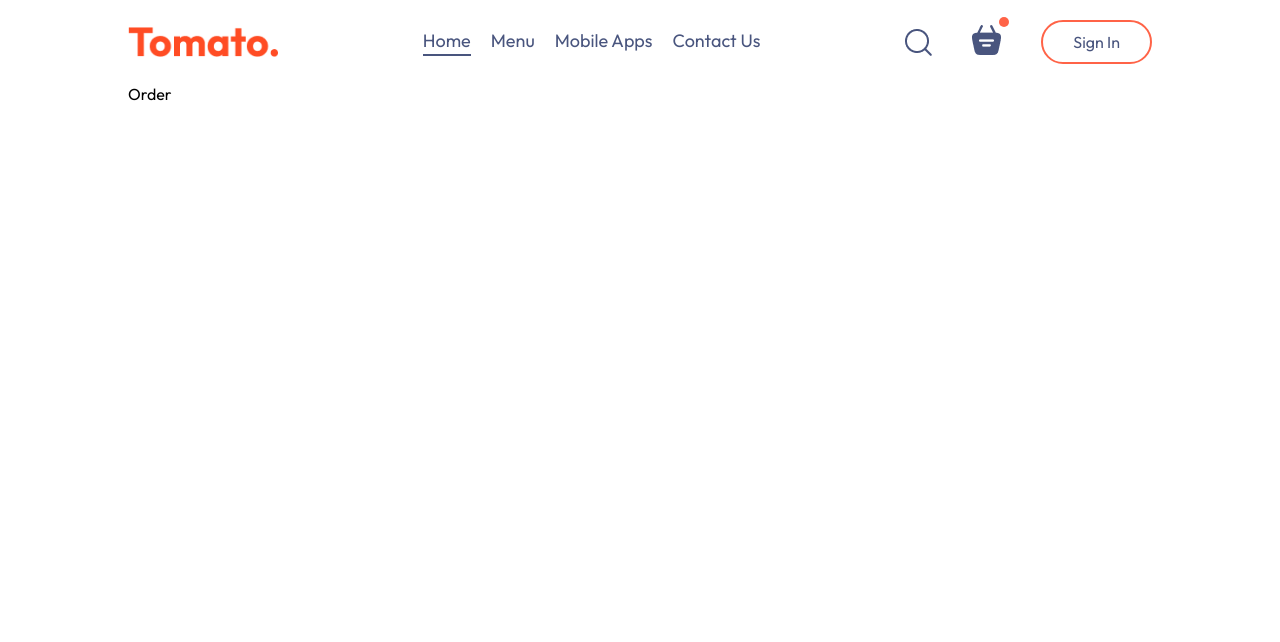
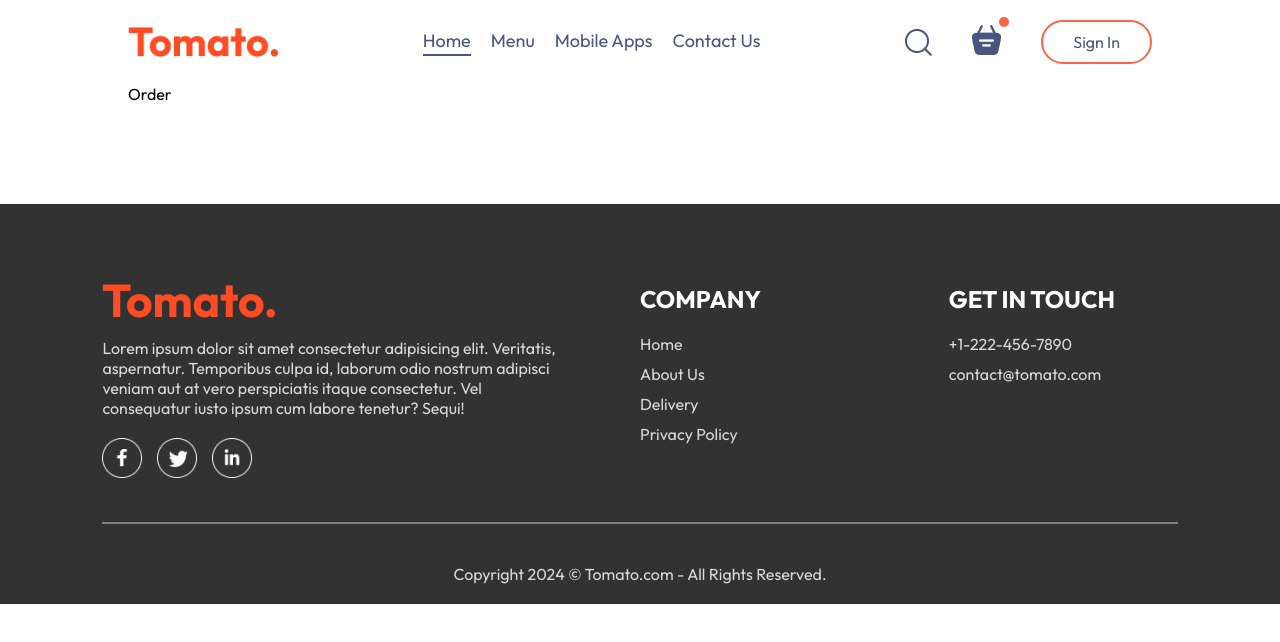
Before and after one commit to durpintm/food-delivery-app, a React (Vite) app in the folder frontend/: page /order in a window 1280 px wide. Shown: the top 642 px of the page. Built offline with nearby package versions, Linux system fonts and the light colour scheme.

Commit message:
Footer added

```diff
--- a/frontend/src/App.jsx
+++ b/frontend/src/App.jsx
@@ -3,9 +3,11 @@
 import Home from "./pages/Home/Home";
 import Cart from "./pages/Cart/Cart";
 import Order from "./pages/Order/Order";
+import Footer from "./components/Footer/Footer";
 
 const App = () => {
   return (
+    <>
       <div className="app">
         <Navbar />
         <Routes>
@@ -14,6 +16,8 @@
           <Route path="/order" element={<Order />} />
         </Routes>
       </div>
+      <Footer />
+    </>
   );
 };
 
--- /dev/null
+++ b/frontend/src/components/Footer/Footer.css
@@ -0,0 +1,53 @@
+.footer {
+  color: #d9d9d9;
+  background-color: #323232;
+  display: flex;
+  flex-direction: column;
+  align-items: center;
+  gap: 20px;
+  padding: 20px 8vw;
+  padding-top: 80px;
+  margin-top: 100px;
+}
+
+.footer-content {
+  width: 100%;
+  display: grid;
+  grid-template-columns: 2fr 1fr 1fr;
+  gap: 80px;
+}
+
+.footer-content-left,
+.footer-content-right,
+.footer-content-center {
+  display: flex;
+  flex-direction: column;
+  align-items: start;
+  gap: 20px;
+}
+
+.footer-content-left li,
+.footer-content-right li,
+.footer-content-center li {
+  list-style: none;
+  margin-bottom: 10px;
+  cursor: pointer;
+}
+
+.footer-content-right h2,
+.footer-content-center h2 {
+  color: white;
+}
+
+.footer-social-icons img {
+  width: 40px;
+  margin-right: 15px;
+}
+
+.footer hr {
+  width: 100%;
+  height: 2px;
+  margin: 20px 0;
+  background-color: grey;
+  border: none;
+}
--- /dev/null
+++ b/frontend/src/components/Footer/Footer.jsx
@@ -0,0 +1,47 @@
+import { assets } from "../../assets/assets";
+import "./Footer.css";
+
+const Footer = () => {
+  return (
+    <div className="footer" id="footer">
+      <div className="footer-content">
+        <div className="footer-content-left">
+          <img src={assets.logo} alt="" />
+          <p>
+            Lorem ipsum dolor sit amet consectetur adipisicing elit. Veritatis,
+            aspernatur. Temporibus culpa id, laborum odio nostrum adipisci
+            veniam aut at vero perspiciatis itaque consectetur. Vel consequatur
+            iusto ipsum cum labore tenetur? Sequi!
+          </p>
+          <div className="footer-social-icons">
+            <img src={assets.facebook_icon} alt="" />
+            <img src={assets.twitter_icon} alt="" />
+            <img src={assets.linkedin_icon} alt="" />
+          </div>
+        </div>
+        <div className="footer-content-center">
+          <h2>COMPANY</h2>
+          <ul>
+            <li>Home</li>
+            <li>About Us</li>
+            <li>Delivery</li>
+            <li>Privacy Policy</li>
+          </ul>
+        </div>
+        <div className="footer-content-right">
+          <h2>GET IN TOUCH</h2>
+          <ul>
+            <li>+1-222-456-7890</li>
+            <li>contact@tomato.com</li>
+          </ul>
+        </div>
+      </div>
+      <hr />
+      <p className="footer-copyright">
+        Copyright 2024 &copy; Tomato.com - All Rights Reserved.
+      </p>
+    </div>
+  );
+};
+
+export default Footer;
```
Lines whose indentation alone changed are shown as unchanged.
